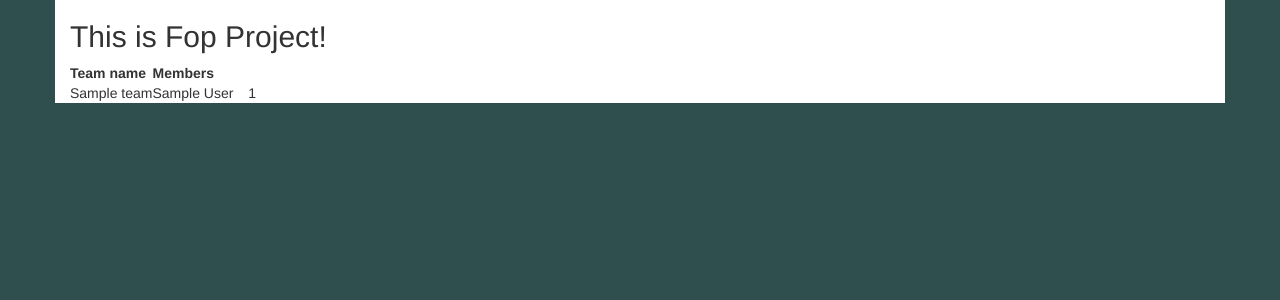
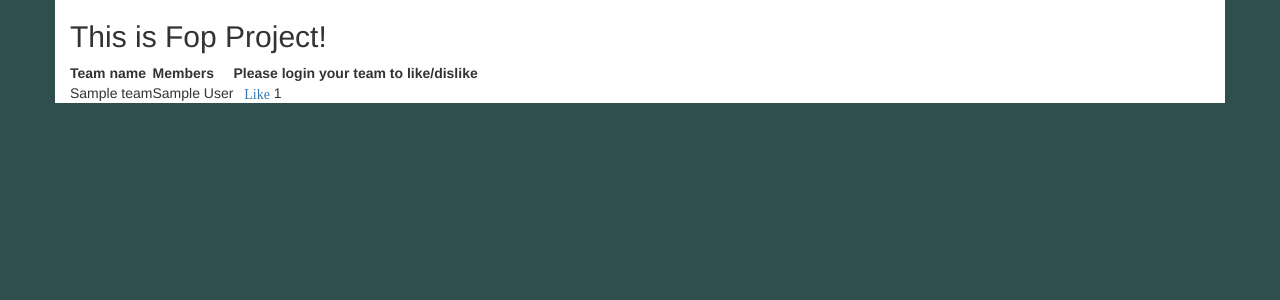
Before and after one commit to Kianoosh76/fop-project, a Django app: page / in a window 1280 px wide. Shown: the top 300 px of the page. Run offline with Django 3.2, Linux system fonts and the light colour scheme; tables that the repository leaves empty hold one stand-in row (values such as "Sample post"); some libraries are stand-ins or nearby versions; some web fonts are replaced.

Commit message:
started implementing liking system

```diff
--- a/fop/settings.py
+++ b/fop/settings.py
@@ -121,7 +121,7 @@ USE_L10N = True
 
 USE_TZ = True
 
-LOGIN_REDIRECT_URL = '/welcome/'
+LOGIN_REDIRECT_URL = '/'
 
 # Static files (CSS, JavaScript, Images)
 # https://docs.djangoproject.com/en/1.10/howto/static-files/
--- a/teams/templates/teams/list.html
+++ b/teams/templates/teams/list.html
@@ -7,6 +7,18 @@
         <thead>
         <th>Team name</th>
         <th>Members</th>
+        <th>
+        {% if request.user.team %}
+            Who are you for voting?
+            <select>
+                {% for member in request.user.team.members.all %}
+                <option value="{{member.student_id}}">{{member.name}}</option>
+                {% endfor %}
+            </select>
+        {% else %}
+            Please login your team to like/dislike
+        {% endif%}
+        </th>
         </thead>
         <tbody>
         {% for team in teams %}
@@ -33,7 +45,7 @@
             {% endfor %}
             {% endwith %}
             <td>
-                <a href="#"><span class="glyphicon glyphicon-heart" id="like-forloop.counter"></span></a>
+                <a href="#"><span class="glyphicon glyphicon-heart" id="like-forloop.counter">Like</span></a>
                 <span id="votes-forloop.counter">{{team.votes}}</span>
             </td>
         </tr>
```
